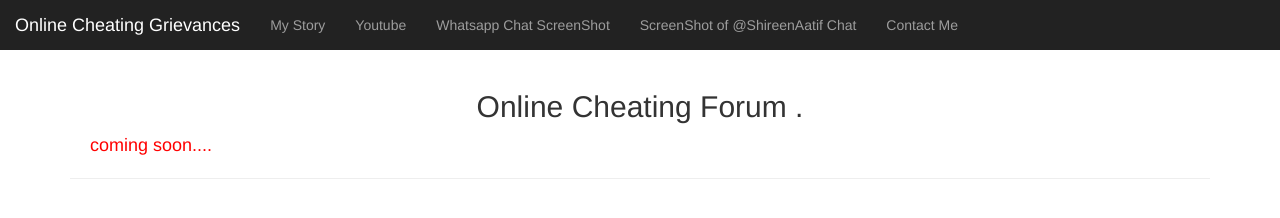
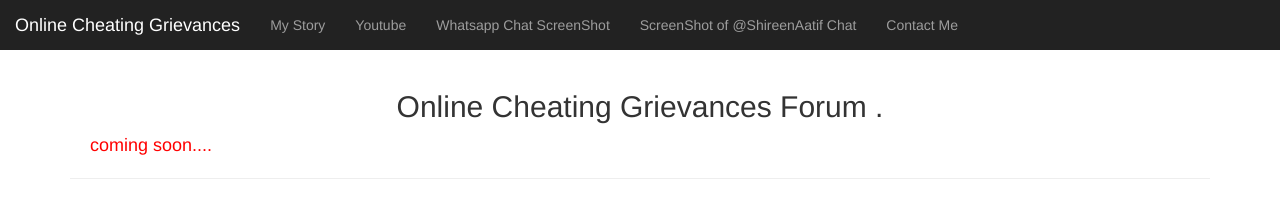
Before and after one commit to onlinecheatingvictims/onlinecheatingvictim, a plain HTML site: page index.html in a window 1280 px wide. Drawn offline with nearby package versions, Linux system fonts and the light colour scheme.

Commit message:
Add files via upload

```diff
--- a/index.html
+++ b/index.html
@@ -44,7 +44,7 @@
 <div class="container">
 
   <div class="page-header" id="story">
-    <h2 class="text-capitalize"><center>Online Cheating forum  .</center>
+    <h2 class="text-capitalize"><center>Online Cheating Grievances forum  .</center>
 
       </h2>
       <p id ="recommend"> coming soon....</p>
```
